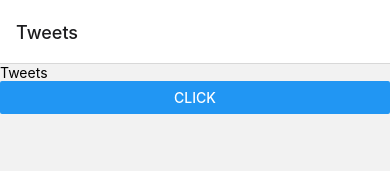
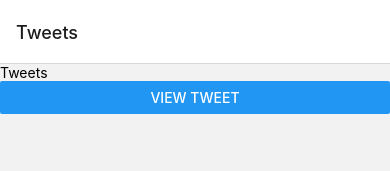
Before and after one commit to shrikantkalar023/learning-React-Native, a React Native app: screen / in a window 390 px wide. Shown: the top 171 px of the page. Built offline with nearby package versions, Linux system fonts and the light colour scheme.

Commit message:
passing parameters to routes

```diff
--- a/App.tsx
+++ b/App.tsx
@@ -3,21 +3,27 @@ import {
   NavigationProp,
   useNavigation,
 } from "@react-navigation/native";
-import { createNativeStackNavigator } from "@react-navigation/native-stack";
+import {
+  createNativeStackNavigator,
+  NativeStackScreenProps,
+} from "@react-navigation/native-stack";
 import { Button, Text } from "react-native";
 
 import Screen from "./app/components/Screen";
 
 type RootStackParamList = {
   Tweets: undefined;
-  TweetDetails: undefined;
+  TweetDetails: { id: number };
 };
 
 const Link = () => {
   const navigation = useNavigation<NavigationProp<RootStackParamList>>();
 
   return (
-    <Button title="Click" onPress={() => navigation.navigate("TweetDetails")} />
+    <Button
+      title="View Tweet"
+      onPress={() => navigation.navigate("TweetDetails", { id: 1 })}
+    />
   );
 };
 
@@ -30,13 +36,16 @@ const Tweets = () => {
   );
 };
 
-const TweetDetails = () => (
+interface TweetDetailsProps
+  extends NativeStackScreenProps<RootStackParamList, "TweetDetails"> {}
+
+const TweetDetails = ({ route, navigation }: TweetDetailsProps) => (
   <Screen>
-    <Text>Tweet Details</Text>
+    <Text>Tweet Details {route.params.id}</Text>
   </Screen>
 );
 
-const Stack = createNativeStackNavigator();
+const Stack = createNativeStackNavigator<RootStackParamList>();
 const StackNavigator = () => (
   <Stack.Navigator>
     <Stack.Screen name="Tweets" component={Tweets} />
```
